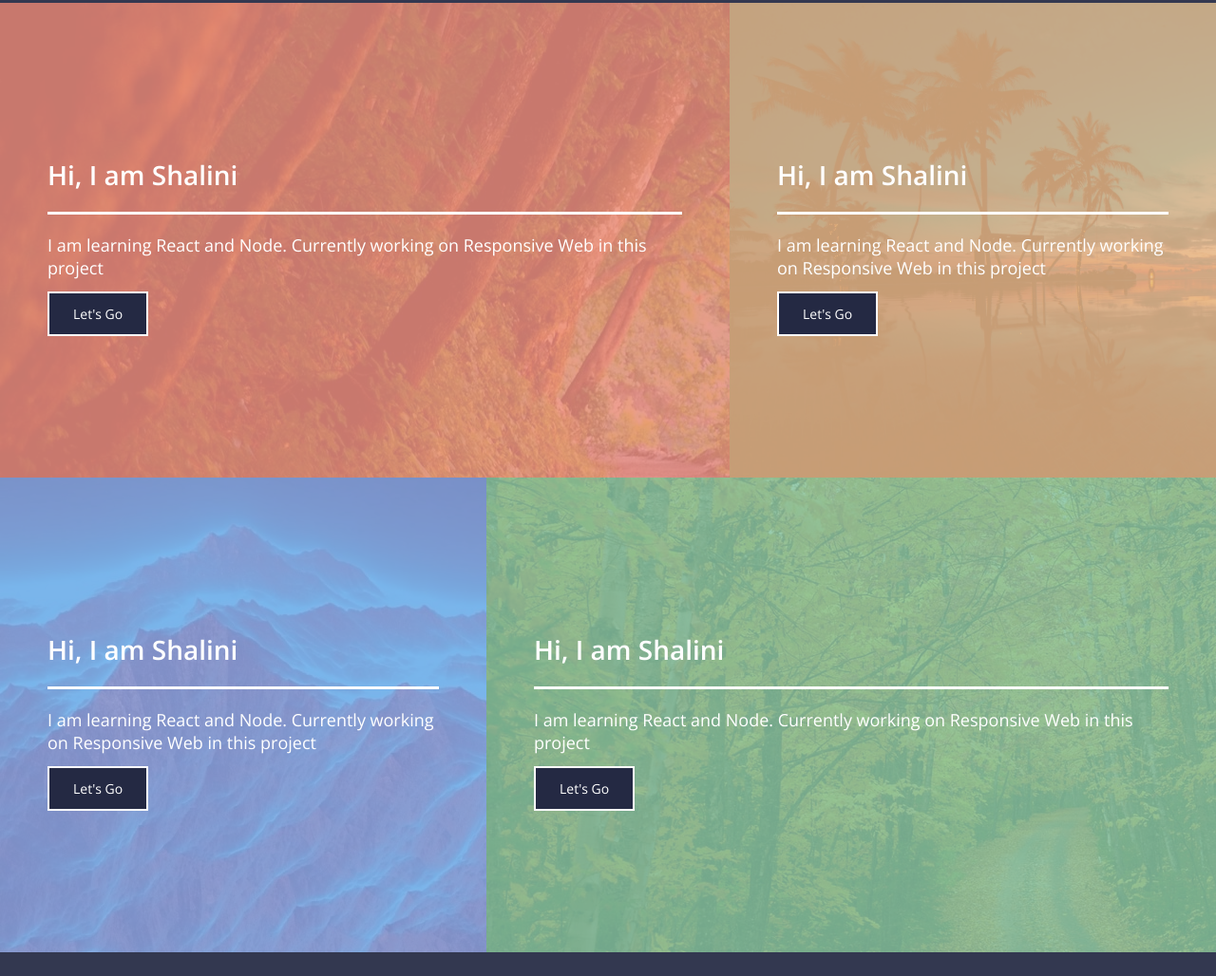
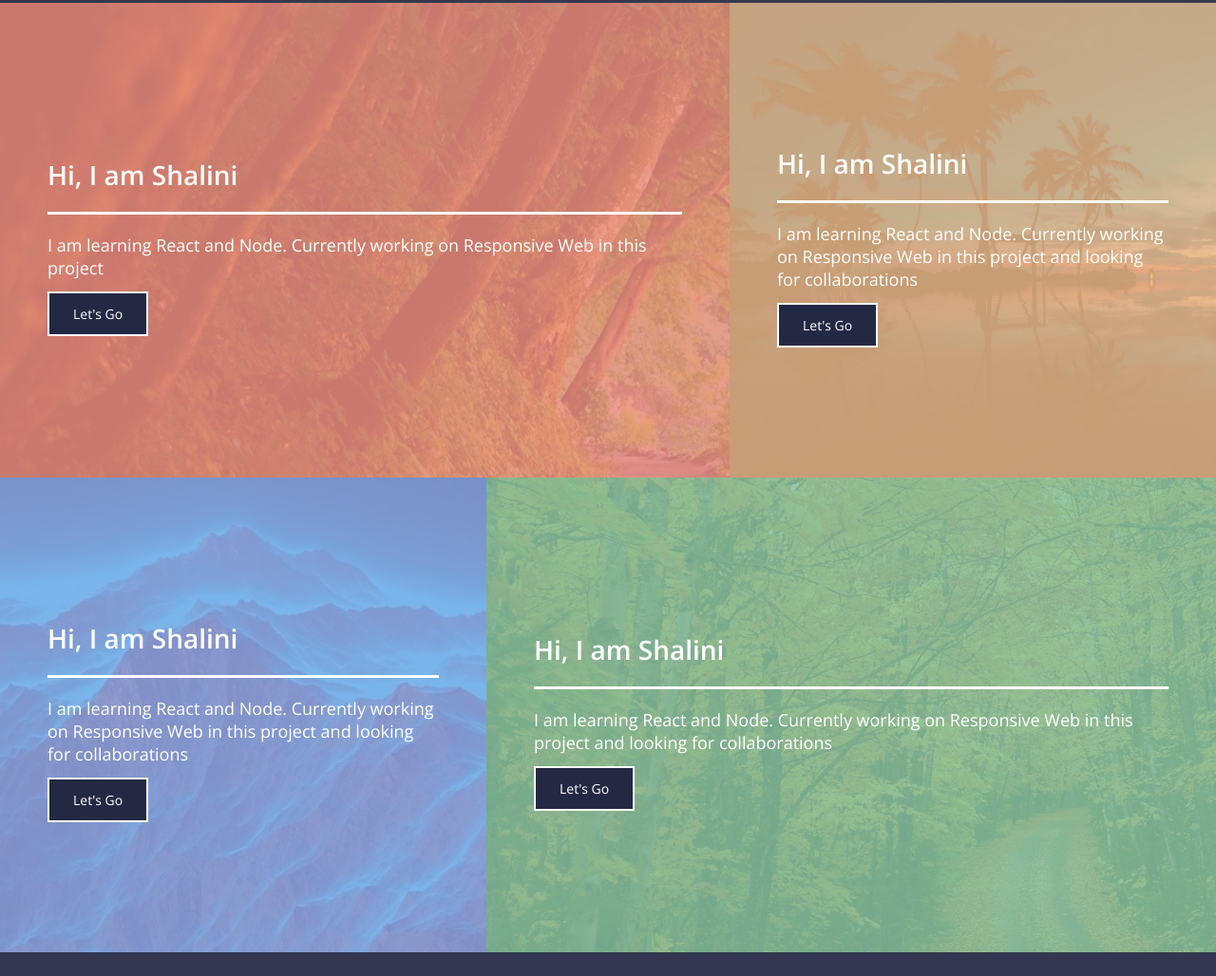
Before and after one commit to sourav12343/quize-apop, a plain HTML site: page about.html in a window 1280 px wide. Shown: the part 276-1304 px from the top of the page at 95% size. Drawn offline with nearby package versions, Linux system fonts and the light colour scheme.

Commit message:
Update about Section

```diff
--- a/about.html
+++ b/about.html
@@ -59,7 +59,7 @@
                     <div class="textSection bgColor2">
                         <div class="text">
                             <h3>Hi, I am Shalini</h3>
-                            <p>I am learning React and Node. Currently working on Responsive Web in this project</p>
+                            <p>I am learning React and Node. Currently working on Responsive Web in this project and looking for collaborations</p>
                             <div class="buttonSection">
                                 <a href="https://www.google.com" target="_blank">Let's Go</a>
                             </div>
@@ -75,7 +75,7 @@
                     <div class="textSection bgColor3">
                         <div class="text">
                             <h3>Hi, I am Shalini</h3>
-                            <p>I am learning React and Node. Currently working on Responsive Web in this project</p>
+                            <p>I am learning React and Node. Currently working on Responsive Web in this project and looking for collaborations</p>
                             <div class="buttonSection">
                                 <a href="https://www.google.com" target="_blank">Let's Go</a>
                             </div>
@@ -87,7 +87,7 @@
                     <div class="textSection bgColor4">
                         <div class="text">
                             <h3>Hi, I am Shalini</h3>
-                            <p>I am learning React and Node. Currently working on Responsive Web in this project</p>
+                            <p>I am learning React and Node. Currently working on Responsive Web in this project and looking for collaborations</p>
                             <div class="buttonSection">
                                 <a href="https://www.google.com" target="_blank">Let's Go</a>
                             </div>
```
